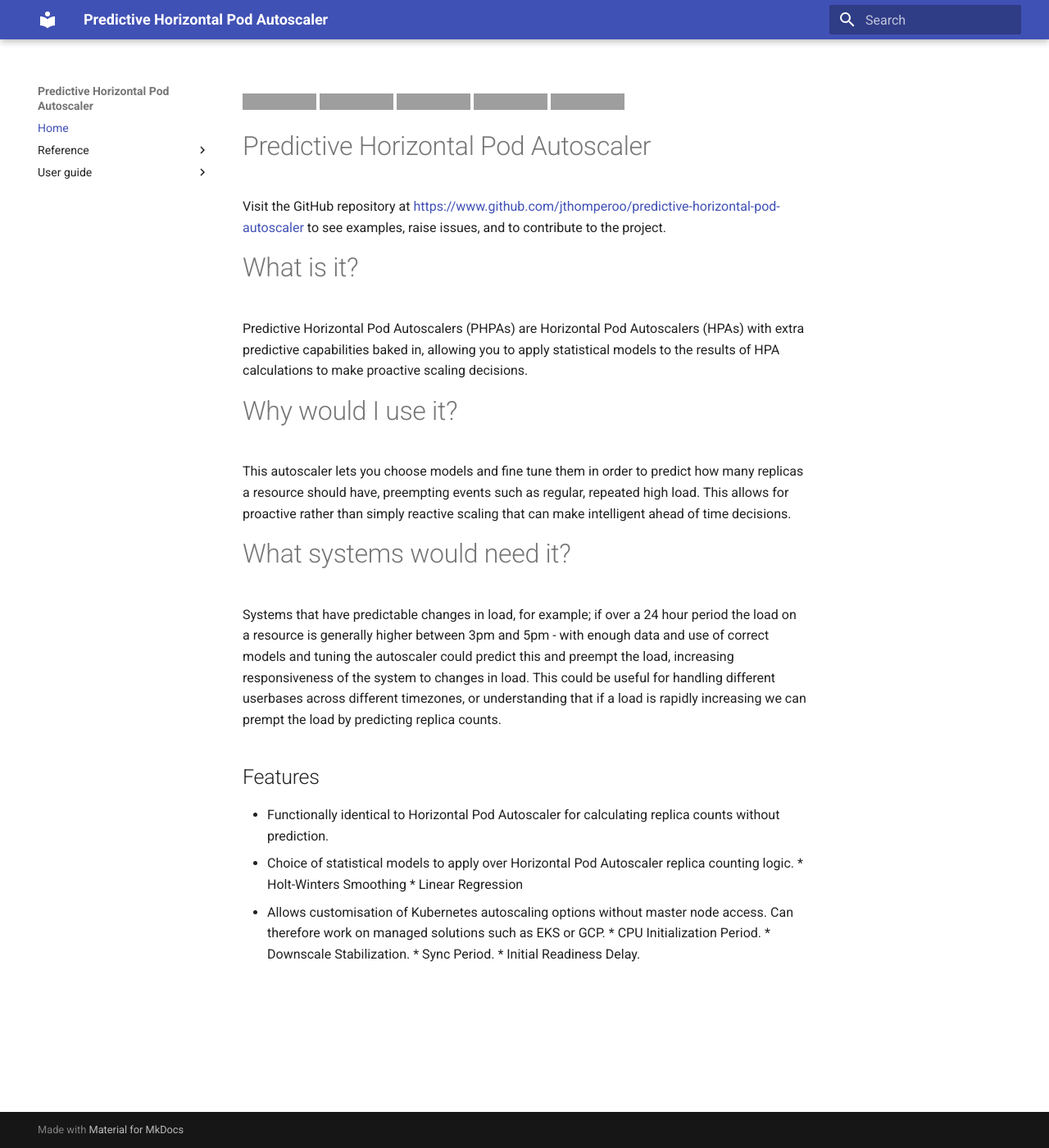
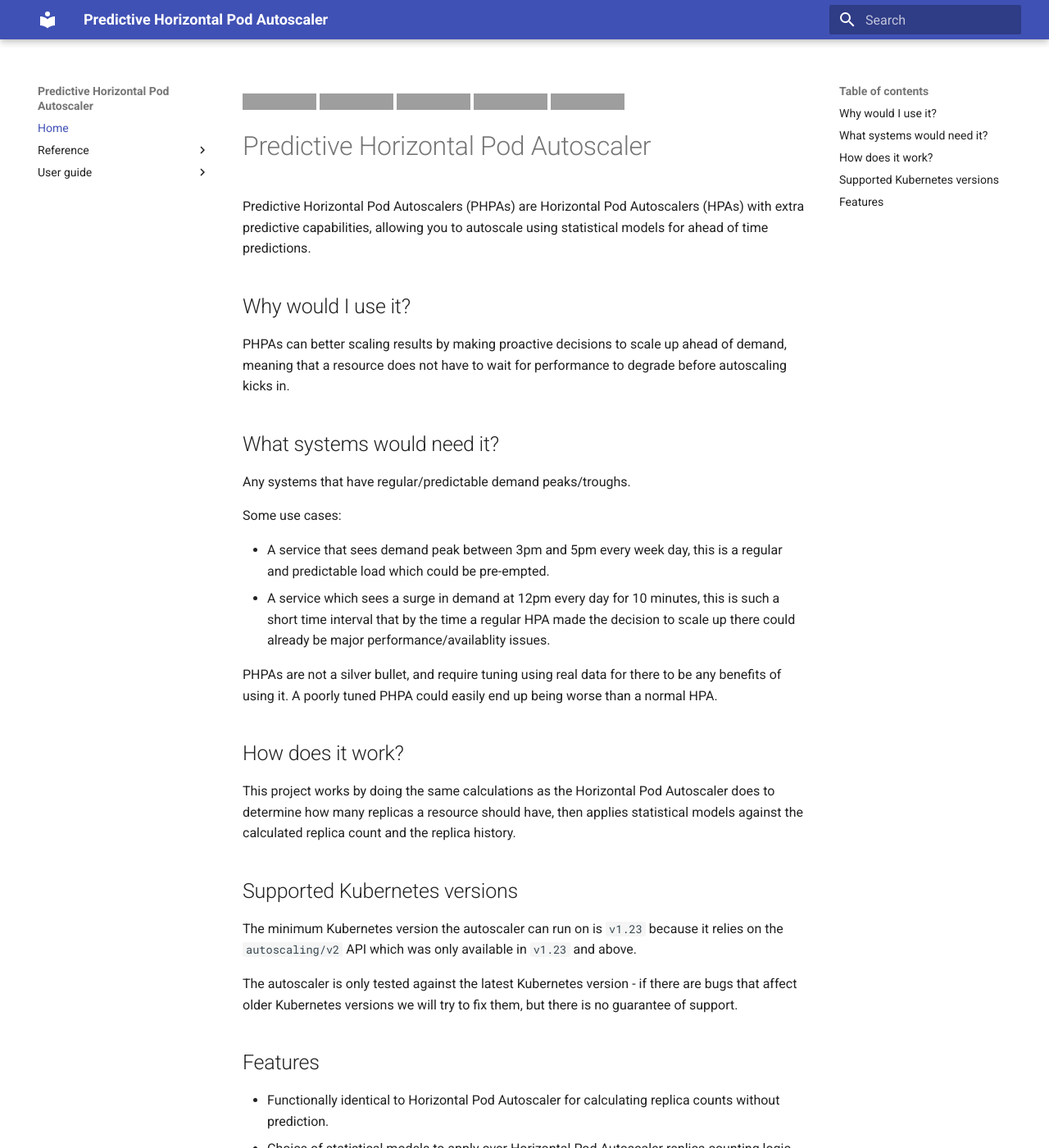
Before and after one commit to jthomperoo/predictive-horizontal-pod-autoscaler, an MkDocs documentation site: the page built from docs/index.md, in a window 1280 px wide and 1400 px high. Shown: the whole window at 82% size. Built offline with MkDocs 1.6.1 and Material for MkDocs 9.7.7, drawn with Linux system fonts in a browser that asks for light colours; some of the changed text lies outside the part shown; grey boxes are pictures that could not be loaded.

Commit message:
Reword readme + clarify min K8s versions (#93)

```diff
--- a/docs/index.md
+++ b/docs/index.md
@@ -6,38 +6,49 @@
 
 # Predictive Horizontal Pod Autoscaler
 
-Visit the GitHub repository at <https://www.github.com/jthomperoo/predictive-horizontal-pod-autoscaler> to see examples,
-raise issues, and to contribute to the project.
+Predictive Horizontal Pod Autoscalers (PHPAs) are Horizontal Pod Autoscalers (HPAs) with extra predictive capabilities,
+allowing you to autoscale using statistical models for ahead of time predictions.
 
-# What is it?
+## Why would I use it?
 
-Predictive Horizontal Pod Autoscalers (PHPAs) are Horizontal Pod Autoscalers (HPAs) with extra predictive capabilities
-baked in, allowing you to apply statistical models to the results of HPA calculations to make proactive scaling
-decisions.
+PHPAs can better scaling results by making proactive decisions to scale up ahead of demand, meaning that a
+resource does not have to wait for performance to degrade before autoscaling kicks in.
 
-# Why would I use it?
+## What systems would need it?
 
-This autoscaler lets you choose models and fine tune them in order to predict how many replicas a resource should have,
-preempting events such as regular, repeated high load. This allows for proactive rather than simply reactive scaling
-that can make intelligent ahead of time decisions.
+Any systems that have regular/predictable demand peaks/troughs.
 
-# What systems would need it?
+Some use cases:
 
-Systems that have predictable changes in load, for example; if over a 24 hour period the load on a resource is
-generally higher between 3pm and 5pm - with enough data and use of correct models and tuning the autoscaler could
-predict this and preempt the load, increasing responsiveness of the system to changes in load. This could be useful for
-handling different userbases across different timezones, or understanding that if a load is rapidly increasing we can
-prempt the load by predicting replica counts.
+* A service that sees demand peak between 3pm and 5pm every week day, this is a regular and predictable load which
+could be pre-empted.
+* A service which sees a surge in demand at 12pm every day for 10 minutes, this is such a short time interval that
+by the time a regular HPA made the decision to scale up there could already be major performance/availablity issues.
+
+PHPAs are not a silver bullet, and require tuning using real data for there to be any benefits of using it. A poorly
+tuned PHPA could easily end up being worse than a normal HPA.
+
+## How does it work?
+
+This project works by doing the same calculations as the Horizontal Pod Autoscaler does to determine how many replicas
+a resource should have, then applies statistical models against the calculated replica count and the replica history.
+
+## Supported Kubernetes versions
+
+The minimum Kubernetes version the autoscaler can run on is `v1.23` because it relies on the `autoscaling/v2` API which
+was only available in `v1.23` and above.
+
+The autoscaler is only tested against the latest Kubernetes version - if there are bugs that affect older Kubernetes
+versions we will try to fix them, but there is no guarantee of support.
 
 ## Features
 
 * Functionally identical to Horizontal Pod Autoscaler for calculating replica counts without prediction.
 * Choice of statistical models to apply over Horizontal Pod Autoscaler replica counting logic.
-    * Holt-Winters Smoothing
-    * Linear Regression
+  * Holt-Winters Smoothing
+  * Linear Regression
 * Allows customisation of Kubernetes autoscaling options without master node access. Can therefore work on managed
 solutions such as EKS or GCP.
-    * CPU Initialization Period.
-    * Downscale Stabilization.
-    * Sync Period.
-    * Initial Readiness Delay.
+  * CPU Initialization Period.
+  * Downscale Stabilization.
+  * Sync Period.
```
Also changed, not shown: README.md (+38 -27 lines), docs/user-guide/getting-started.md (+4 -4 lines).
